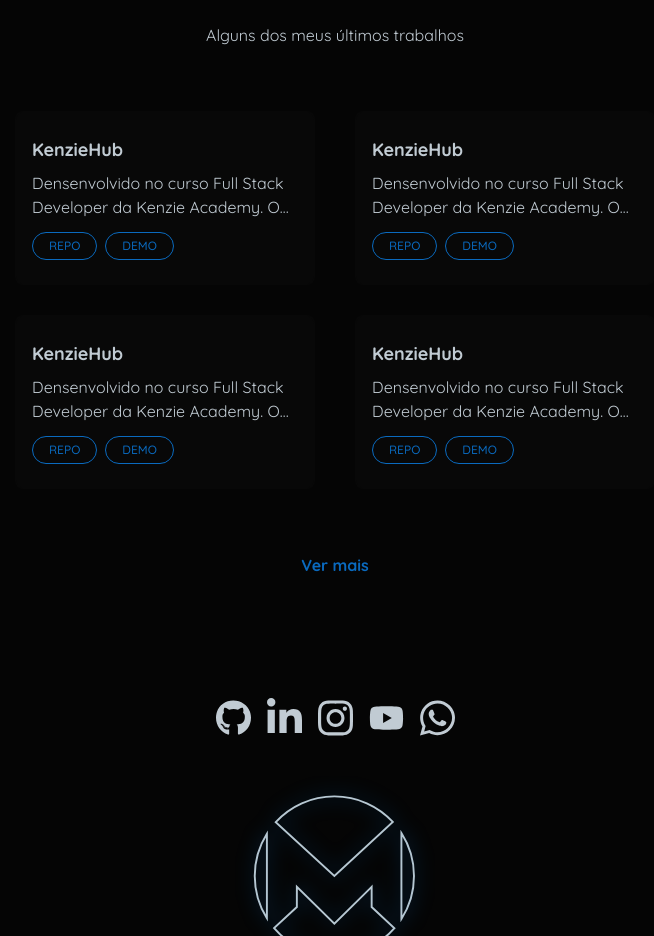
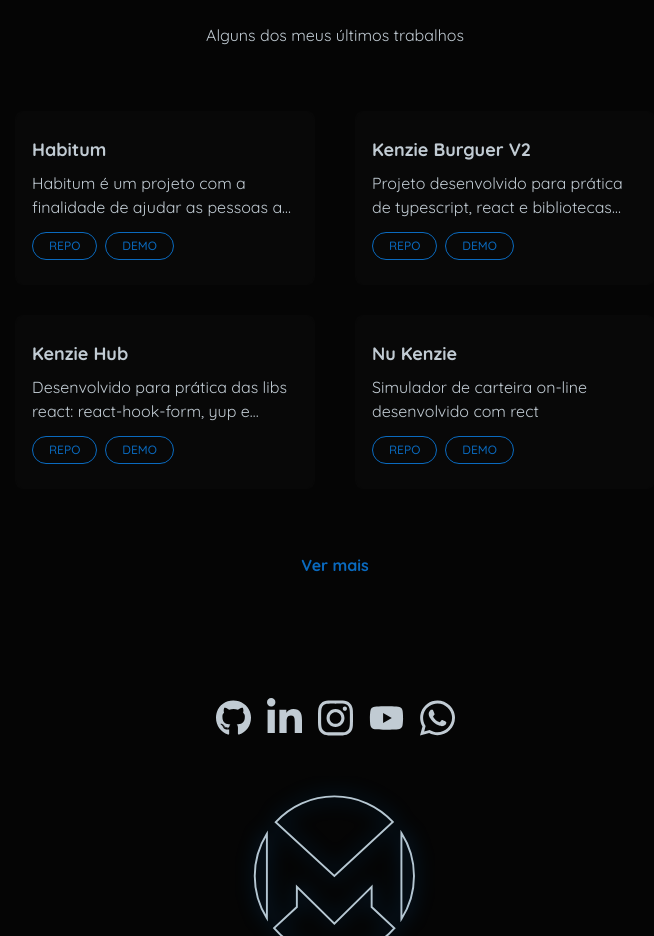
Before and after one commit to MaikolSantos/MaikolSantos, a React (Vite) app: page / in a window 1280 px wide. Shown: the part 3100-4036 px from the top of the page, without its empty margins (305-959 px from the left). Built offline with nearby package versions, Linux system fonts and the light colour scheme.

Commit message:
feat: create page not found

```diff
--- a/src/components/Card/styles.ts
+++ b/src/components/Card/styles.ts
@@ -21,6 +21,8 @@
     z-index: 1;
     padding: 1.5rem 1rem;
     transition: 0.3s ease;
+    width: 100%;
+    height: 100%;
 
     h3 {
       font-size: 1.125rem;
--- a/src/data/works/index.tsx
+++ b/src/data/works/index.tsx
@@ -2,31 +2,74 @@
 
 export const works: worksProps[] = [
   {
-    title: "KenzieHub",
+    title: "Habitum",
     description:
-      "Densenvolvido no curso Full Stack Developer da Kenzie Academy. O código desenvolvido é de autoria própria, porém a referência visual foi forneceida pela escola.",
-    repository: "dasdadsa",
-    demo: "dsadsada",
+      "Habitum é um projeto com a finalidade de ajudar as pessoas a gerenciar e criar novos hábitos em suas vidas. O projeto foi desenvolvido em grupo, onde minha contribuição, além de desenvolvedor, também foi como Tech Lead.",
+    repository: "https://github.com/orgs/Habitum/repositories",
+    demo: "https://web-ecru-alpha.vercel.app/",
   },
   {
-    title: "KenzieHub",
+    title: "Kenzie Burguer V2",
     description:
-      "Densenvolvido no curso Full Stack Developer da Kenzie Academy. O código desenvolvido é de autoria própria, porém a referência visual foi forneceida pela escola.",
-    repository: "dasdadsa",
-    demo: "dsadsada",
+      "Projeto desenvolvido para prática de typescript, react e bibliotecas react",
+    repository: "https://github.com/MaikolSantos/hamburgueria-v2",
+    demo: "https://vercel.com/maikolsantos/hamburgueria-v2",
   },
   {
-    title: "KenzieHub",
+    title: "Kenzie Hub",
     description:
-      "Densenvolvido no curso Full Stack Developer da Kenzie Academy. O código desenvolvido é de autoria própria, porém a referência visual foi forneceida pela escola.",
-    repository: "dasdadsa",
-    demo: "dsadsada",
+      "Desenvolvido para prática das libs react: react-hook-form, yup e react-resolver",
+    repository: "https://github.com/MaikolSantos/kenzie-hub",
+    demo: "https://kenzie-hub-inky-nine.vercel.app/",
   },
   {
-    title: "KenzieHub",
+    title: "Nu Kenzie",
+    description: "Simulador de carteira on-line desenvolvido com rect",
+    repository: "https://github.com/MaikolSantos/nu-kenzie",
+    demo: "https://nu-kenzie-green.vercel.app/",
+  },
+  {
+    title: "Kenzie Burguer",
+    description: "",
+    repository: "https://github.com/MaikolSantos/hamburgueria-da-kenzie",
+    demo: "https://hamburgueria-da-kenzie-orcin.vercel.app/",
+  },
+  {
+    title: "Pokedex",
+    description: "Prática de consumo de API e animações css",
+    repository: "https://github.com/MaikolSantos/pokedex",
+    demo: "https://maikolsantos.github.io/pokedex/",
+  },
+  {
+    title: "Rolezinho",
     description:
-      "Densenvolvido no curso Full Stack Developer da Kenzie Academy. O código desenvolvido é de autoria própria, porém a referência visual foi forneceida pela escola.",
-    repository: "dasdadsa",
-    demo: "dsadsada",
+      "Calculadora de Rolê desenvolvida para o processo seletivo da vaga de estágio Front-end na VExpenses",
+    repository: "https://github.com/MaikolSantos/rolezinho",
+    demo: "https://maikolsantos.github.io/rolezinho/",
+  },
+  {
+    title: "Health CoWorking",
+    description:
+      "Primeiro freelancer. Onde contribuí como tech lead/instrutor para ajudar o  dev Glauber Souza a desenvolver suas habilidades como Front-end",
+    repository: "https://github.com/orgs/Health-Coworking/repositories",
+    demo: "http://www.healthcoworking.net.br/",
+  },
+  {
+    title: "Bikcraft",
+    description: "Site desenvolvido no curso Web Design da Origamid",
+    repository: "https://github.com/MaikolSantos/origamid-bikcraft",
+    demo: "https://maikolsantos.github.io/origamid-bikcraft/",
+  },
+  {
+    title: "FlexBlog",
+    description: "Site desenvolvido no curso Flex Box da Origamid",
+    repository: "https://github.com/MaikolSantos/css-flexbox-origamid",
+    demo: "https://maikolsantos.github.io/css-flexbox-origamid/",
+  },
+  {
+    title: "Wildbeast",
+    description: "Site desenvolvido no curso Grid Layout da Origamid",
+    repository: "https://github.com/MaikolSantos/wildbeast-grid-layout",
+    demo: "https://maikolsantos.github.io/wildbeast-grid-layout/",
   },
 ];
--- /dev/null
+++ b/src/pages/NotFound/index.tsx
@@ -0,0 +1,15 @@
+import Logo from '../../components/Logo'
+
+import { Container } from './styles'
+
+const NotFound = () => {
+  return (
+    <Container>
+     <h2>Not Found - 404</h2>
+     <p>Página não encontrada</p>
+     <Logo />
+    </Container>
+  )
+}
+
+export default NotFound
--- /dev/null
+++ b/src/pages/NotFound/styles.ts
@@ -0,0 +1,16 @@
+import styled from 'styled-components';
+
+import { ContainerSections } from '../../styles/Containers';
+
+export const Container = styled(ContainerSections)`
+  height: 100vh;
+
+  h2 {
+    font-size: 2rem;
+    color: var(--color-brand-100);
+  }
+
+  p {
+    font-size: 1.25rem;
+  }
+`
--- a/src/pages/components/Sections/Works/index.tsx
+++ b/src/pages/components/Sections/Works/index.tsx
@@ -17,6 +17,7 @@
       <ul>
         {works.map((item, index) => {
           const { title, description, repository, demo } = item;
+          if (index <= 3) {
             return (
               <Card
                 key={index}
@@ -26,6 +27,7 @@
                 demo={demo}
               />
             );
+          }
         })}
       </ul>
       <LinkStyled to="/works">Ver mais</LinkStyled>
--- a/src/routes/Routes.tsx
+++ b/src/routes/Routes.tsx
@@ -1,11 +1,13 @@
 import { Route, Routes as MyRoutes } from "react-router-dom";
 
 import Home from "../pages/Home";
+import NotFound from "../pages/NotFound";
 
 const Routes = () => {
   return (
     <MyRoutes>
       <Route path="/" element={<Home />} />
+      <Route path="*" element={<NotFound />} />
     </MyRoutes>
   );
 };
```
Lines whose indentation alone changed are shown as unchanged.
